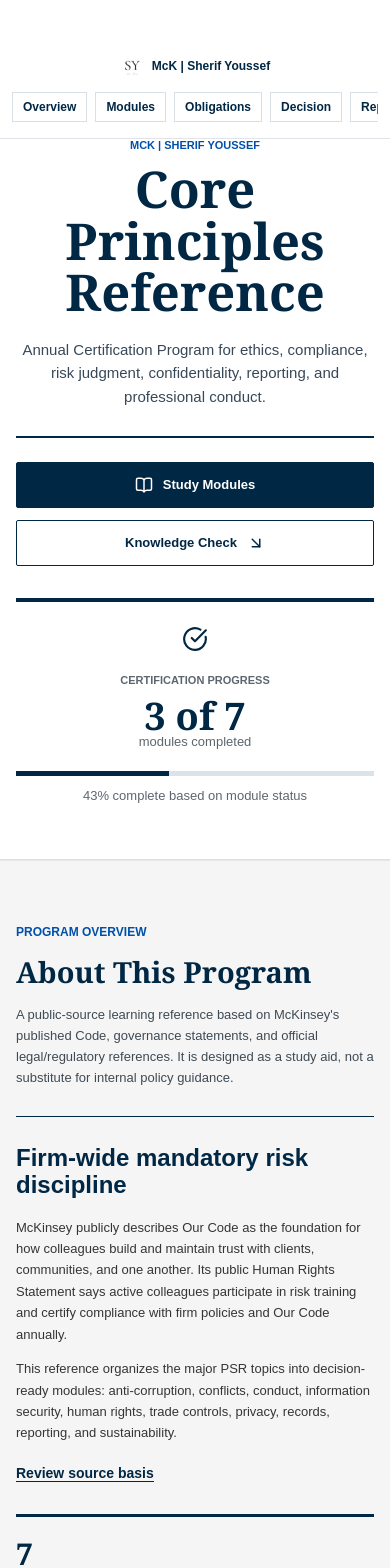
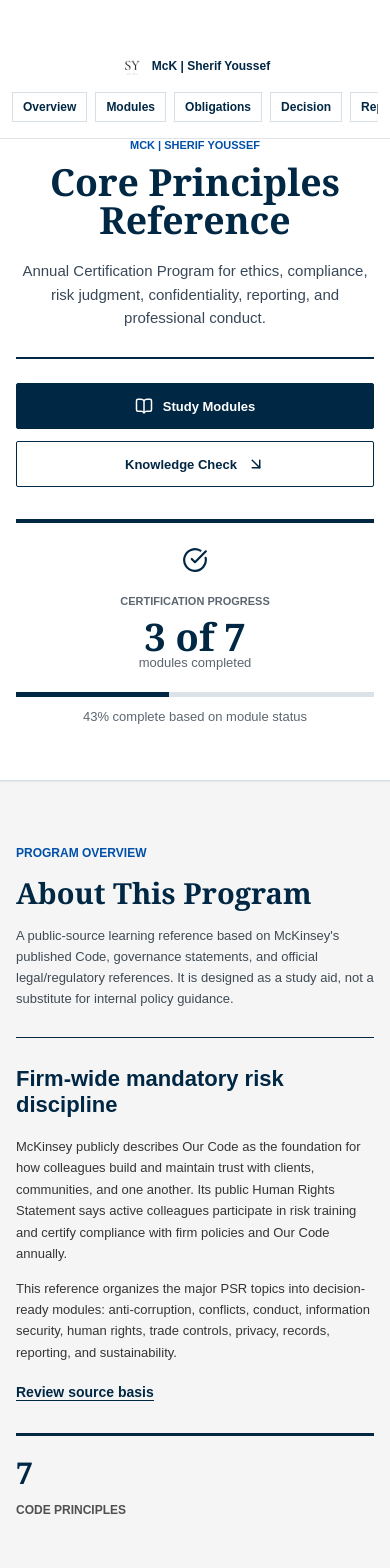
Before and after one commit to alyyousef/psrs-reference, a React (Vite) app: page / in a window 390 px wide. Shown: the top 1568 px of the page. Built offline with nearby package versions, Linux system fonts and the light colour scheme.

Commit message:
Fix responsive display issues

```diff
--- a/src/styles.css
+++ b/src/styles.css
@@ -16,15 +16,24 @@
 
 html {
   scroll-behavior: smooth;
+  width: 100%;
+  overflow-x: hidden;
 }
 
 body {
+  width: 100%;
+  overflow-x: hidden;
   margin: 0;
   background: #ffffff;
   color: var(--text);
   font-family: Arial, Helvetica, sans-serif;
 }
 
+main {
+  width: 100%;
+  overflow-x: hidden;
+}
+
 a {
   color: inherit;
   text-decoration: none;
@@ -42,6 +51,7 @@
 /* Layout */
 .container {
   width: min(1180px, calc(100% - 44px));
+  min-width: 0;
   margin: 0 auto;
 }
 
@@ -125,6 +135,7 @@
 }
 
 .hero-copy {
+  min-width: 0;
   max-width: 850px;
 }
 
@@ -218,6 +229,7 @@
 }
 
 .hero-panel {
+  min-width: 0;
   padding: 28px 0 0;
   border-top: 4px solid var(--navy);
   color: var(--navy);
@@ -305,6 +317,19 @@
   grid-template-columns: minmax(0, 1.1fr) minmax(280px, 0.9fr);
   gap: 68px;
   align-items: start;
+}
+
+.about-grid > *,
+.framework-grid > *,
+.detail-layout > *,
+.module-grid > *,
+.principles-grid > *,
+.source-grid > *,
+.source-method > *,
+.stats-grid > *,
+.obligations-grid > *,
+.steps-grid > * {
+  min-width: 0;
 }
 
 .about-copy {
@@ -1284,9 +1309,9 @@
 
 /* Motion */
 .fade-in {
-  opacity: 0;
-  transform: translateY(18px);
-  transition: opacity 700ms ease, transform 700ms ease;
+  opacity: 1;
+  transform: none;
+  transition: none;
 }
 
 .fade-in.visible {
@@ -1505,12 +1530,28 @@
 
 @media (max-width: 520px) {
   .container {
-    width: min(100% - 32px, 1180px);
+    width: calc(100% - 32px);
+    max-width: 1180px;
   }
 
   h1 {
-    font-size: clamp(40px, 13vw, 56px);
+    font-size: clamp(36px, 10.5vw, 44px);
     line-height: 1.02;
+  }
+
+  .hero-copy h1 {
+    max-width: 21rem;
+    margin-right: auto;
+    margin-left: auto;
+    font-size: clamp(34px, 9.6vw, 38px);
+    overflow-wrap: normal;
+    text-wrap: balance;
+  }
+
+  .about-copy h3,
+  .framework-intro h3 {
+    font-size: 22px;
+    line-height: 1.18;
   }
 
   h2 {
```
Also changed, not shown: 1 other file (tests, documents, lock files or other folders).
